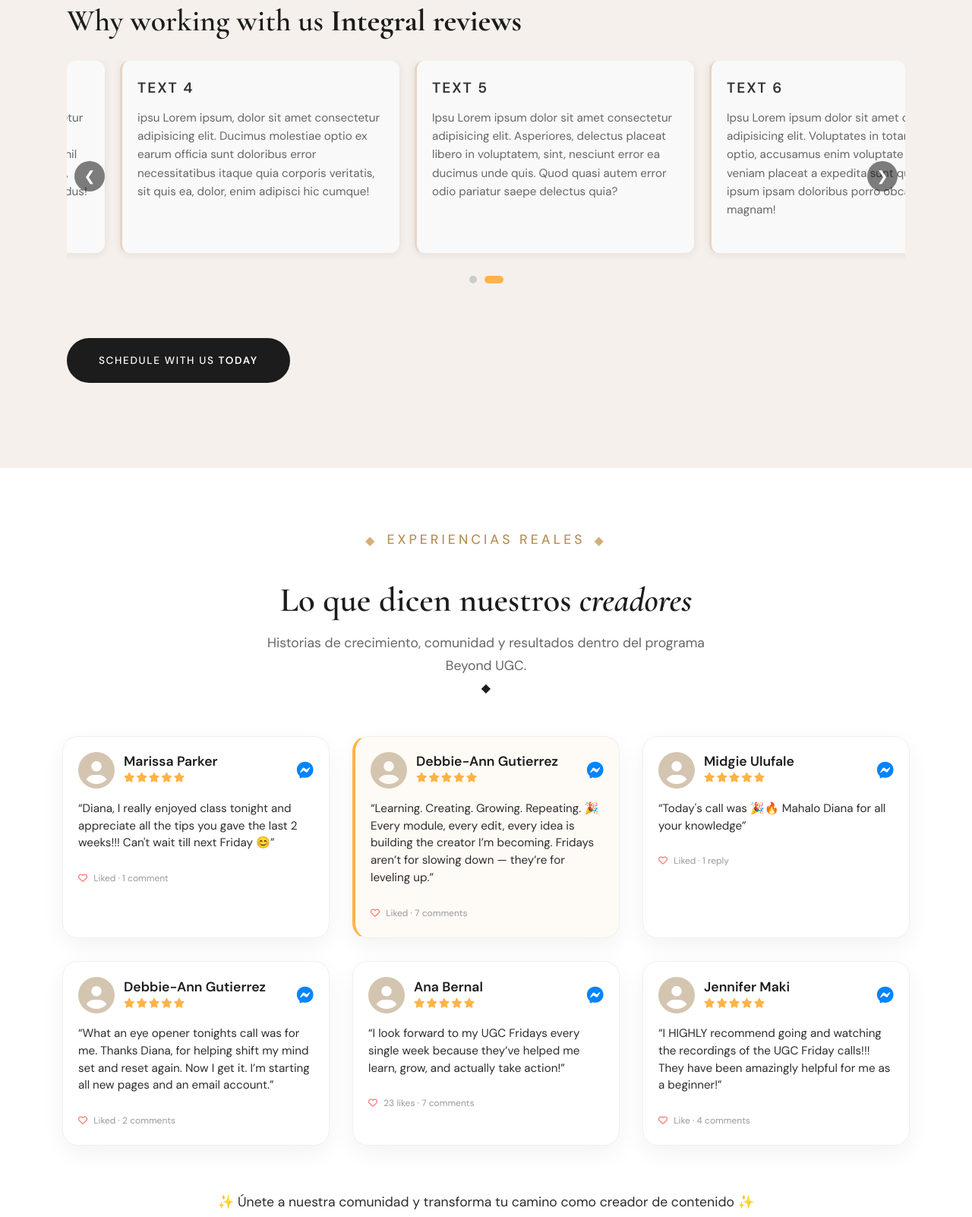
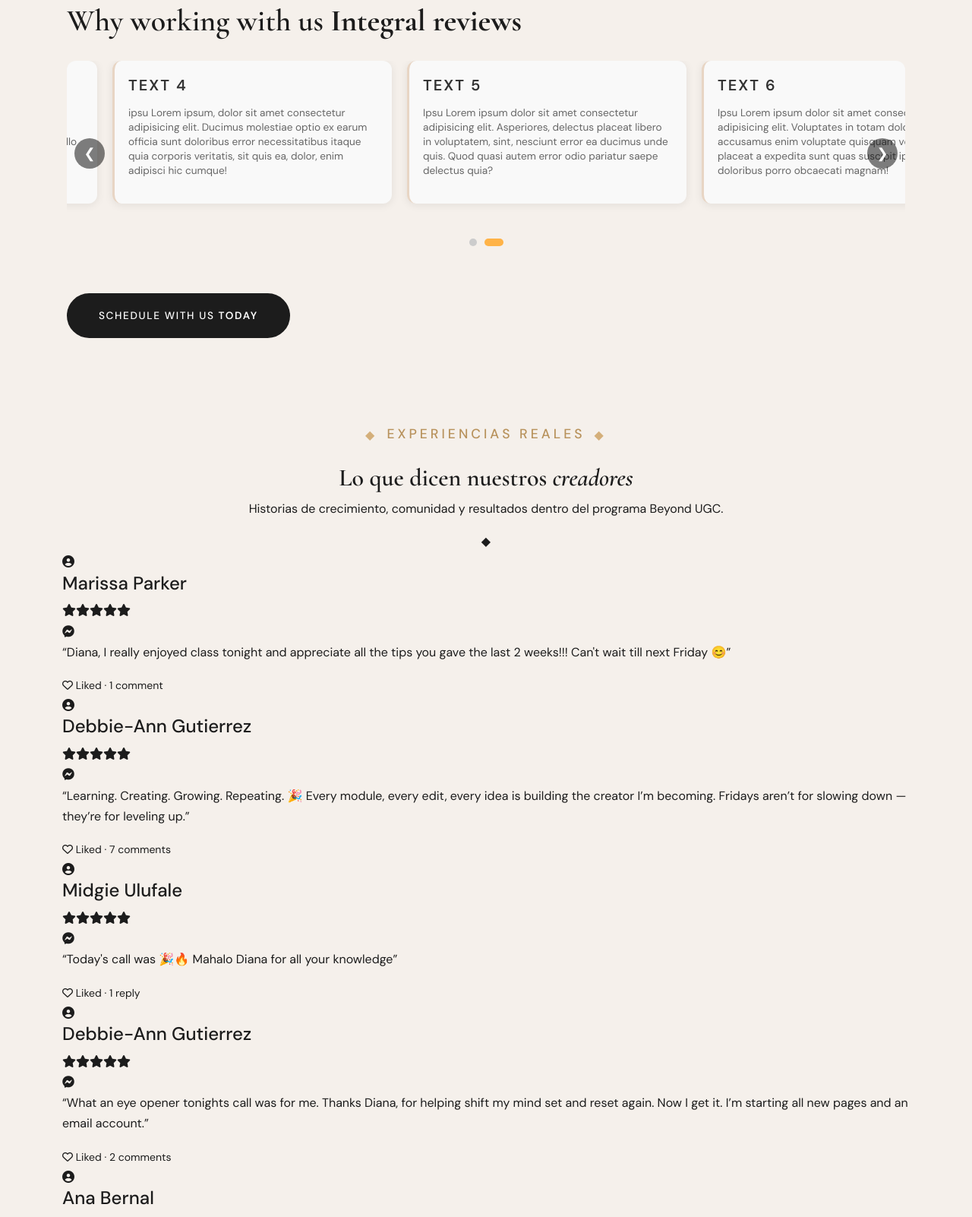
Before and after one commit to dfparrat/Beyond_UGC, a plain HTML site: page index.html in a window 1280 px wide. Shown: the part 1367-2969 px from the top of the page at 76% size. Drawn offline with nearby package versions, Linux system fonts and the light colour scheme.

Commit message:
Add files via upload
Adding CSS principal enhancements

```diff
--- a/CSS/SVEstilos.css
+++ b/CSS/SVEstilos.css
@@ -894,40 +894,64 @@ h1, h2, h3 {
 }
 
 /* ===== CARRUSEL DE FEATURES ===== */
+/* ===== CARRUSEL DE FEATURES - VERSIÓN CORREGIDA ===== */
 .features-carousel-container {
   position: relative;
   width: 100%;
   margin: 30px 0;
   overflow: hidden;
   border-radius: 12px;
+  padding: 0;
 }
 
 .features-carousel {
   display: flex;
   transition: transform 0.5s ease-in-out;
   will-change: transform;
+  gap: 20px;
+  width: 100%;
+  margin: 0;
+  padding: 0;
 }
 
 .feature {
-  flex: 0 0 100%;
-  padding: 20px;
+  flex: 0 0 calc(33.333% - 20px); /* 3 columnas con gap de 20px */
+  padding: 15px 18px;
   background: #f9f9f9;
   border-radius: 12px;
   box-sizing: border-box;
   transition: all 0.3s ease;
+  display: flex;
+  flex-direction: column;
+  height: auto;
+  overflow-y: auto;
+}
+
+/* Imagen dentro de la tarjeta */
+.feature img {
+  max-width: 100%;
+  max-height: 120px;
+  width: auto;
+  height: auto;
+  object-fit: contain;
+  border-radius: 12px;
+  margin-bottom: 15px;
+  box-shadow: 0 2px 8px rgba(0, 0, 0, 0.08);
 }
 
 .feature b {
   display: block;
-  font-size: 1.2rem;
+  font-size: 1.25rem;
   margin-bottom: 10px;
   color: #333;
 }
 
 .feature p {
   margin: 0;
-  line-height: 1.6;
+  line-height: 1.4;
   color: #666;
+  font-size: 0.85rem;
+  overflow-y: auto;
 }
 
 /* Puntos indicadores */
@@ -936,7 +960,6 @@ h1, h2, h3 {
   justify-content: center;
   gap: 10px;
   margin-top: 20px;
-  padding: 10px 0;
 }
 
 .dot {
@@ -967,11 +990,11 @@ h1, h2, h3 {
   border-radius: 50%;
   cursor: pointer;
   font-size: 18px;
-  transition: all 0.3s ease;
-  z-index: 10;
   display: flex;
   align-items: center;
   justify-content: center;
+  z-index: 10;
+  transition: all 0.3s ease;
 }
 
 .carousel-nav:hover {
@@ -979,164 +1002,21 @@ h1, h2, h3 {
   transform: translateY(-50%) scale(1.1);
 }
 
-.prev {
-  left: 10px;
-}
+.prev { left: 10px; }
+.next { right: 10px; }
 
-.next {
-  right: 10px;
-}
-
-/* Ocultar botones en móviles muy pequeños (opcional) */
-@media (max-width: 480px) {
-  .carousel-nav {
-    width: 30px;
-    height: 30px;
-    font-size: 14px;
+/* Responsive: en móviles mostrar 1 sola tarjeta */
+@media (max-width: 767px) {
+  .feature {
+    flex: 0 0 calc(100% - 20px);
   }
 }
 
-/* Ajustes para pantallas grandes (opcional - mostrar varios features) */
-@media (min-width: 768px) {
+/* Ajuste opcional para tablets (2 columnas) - si lo deseas, puedes habilitar */
+@media (min-width: 768px) and (max-width: 1023px) {
   .feature {
     flex: 0 0 calc(50% - 20px);
-    margin: 0 10px;
   }
-
-  .features-carousel {
-    gap: 0;
-  }
-}
-
-@media (min-width: 1024px) {
-  .feature {
-    flex: 0 0 calc(33.333% - 20px);
-    margin: 0 10px;
-  }
-}
-
-/* ===== SECCIÓN DE TESTIMONIOS ===== */
-.testimonials-section {
-    padding: 80px 0;
-    background: var(--white, #ffffff);
-    font-family: 'DM Sans', sans-serif;
-}
-
-.section-header {
-    margin-bottom: 50px;
-}
-
-.section-header h2 {
-    font-family: 'Cormorant Garamond', serif;
-    font-size: 2.8rem;
-    font-weight: 600;
-    margin-top: 15px;
-}
-
-.section-subtitle {
-    color: #666;
-    font-size: 1.1rem;
-    max-width: 600px;
-    margin: 15px auto 0;
-}
-
-.testimonials-grid {
-    display: grid;
-    grid-template-columns: repeat(auto-fill, minmax(320px, 1fr));
-    gap: 30px;
-    margin-top: 40px;
-}
-
-.testimonial-card {
-    background: #fff;
-    border-radius: 20px;
-    padding: 20px;
-    box-shadow: 0 10px 30px rgba(0, 0, 0, 0.05);
-    transition: transform 0.3s ease, box-shadow 0.3s ease;
-    border: 1px solid #f0f0f0;
-}
-
-.testimonial-card:hover {
-    transform: translateY(-5px);
-    box-shadow: 0 20px 35px rgba(0, 0, 0, 0.1);
-}
-
-.testimonial-card.featured {
-    border-left: 4px solid #ffb347; /* Toque de color cálido para destacar */
-    background: #fefaf5;
-}
-
-.card-header {
-    display: flex;
-    align-items: center;
-    gap: 12px;
-    margin-bottom: 15px;
-}
-
-.avatar-icon {
-    font-size: 3rem;
-    color: #d4c5b0;
-}
-
-.user-info h4 {
-    font-size: 1.1rem;
-    font-weight: 600;
-    margin: 0;
-    font-family: 'DM Sans', sans-serif;
-}
-
-.stars {
-    color: #ffb347;
-    font-size: 0.8rem;
-    letter-spacing: 2px;
-}
-
-.platform-icon {
-    margin-left: auto;
-    font-size: 1.4rem;
-    color: #0084ff;
-}
-
-.testimonial-text {
-    font-size: 0.95rem;
-    line-height: 1.5;
-    color: #2c2c2c;
-    margin-bottom: 20px;
-    font-style: normal;
-}
-
-.card-footer small {
-    color: #999;
-    font-size: 0.75rem;
-}
-
-.card-footer i {
-    margin-right: 5px;
-    color: #ff6b6b;
-}
-
-.testimonials-cta {
-    margin-top: 60px;
-}
-
-.testimonials-cta p {
-    font-size: 1.1rem;
-    margin-bottom: 20px;
-    color: #2c2c2c;
-}
-
-/* Responsive */
-@media (max-width: 768px) {
-    .testimonials-section {
-        padding: 50px 20px;
-    }
-    .section-header h2 {
-        font-size: 2rem;
-    }
-    .testimonials-grid {
-        grid-template-columns: 1fr;
-        gap: 20px;
-    }
 }
 
 /* === SECCIÓN 4 PASOS ============================ */
```
